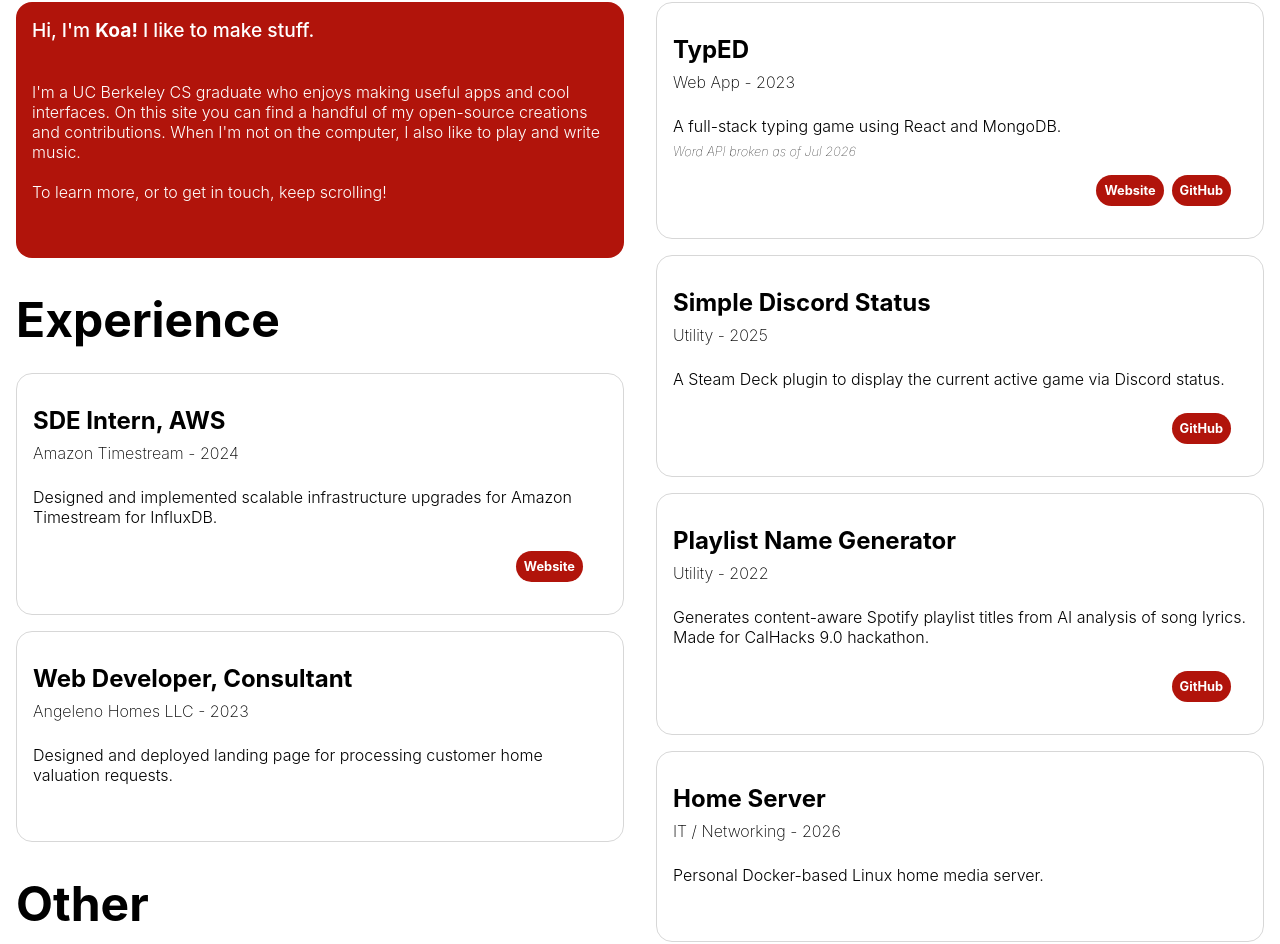
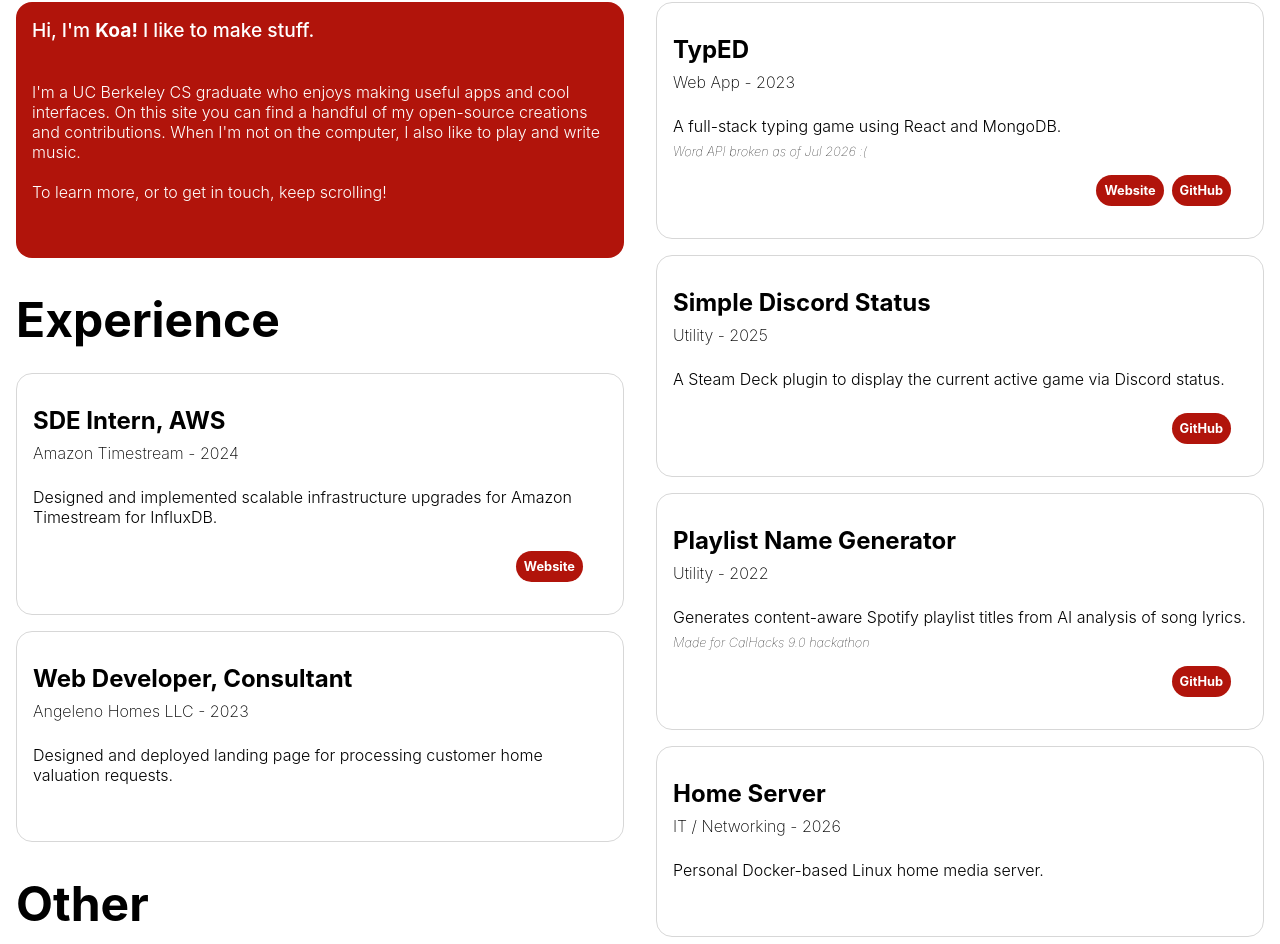
Before and after one commit to Miratari/personal-website, a React (Create React App) app in the folder client/: page / in a window 1280 px wide. Shown: the part 945-1889 px from the top of the page. Built offline with nearby package versions, Linux system fonts and the light colour scheme.

Commit message:
split playlist name generator description into two sections.

```diff
--- a/client/src/App.js
+++ b/client/src/App.js
@@ -72,7 +72,7 @@
               demo="https://typed-mauve.vercel.app/"
               src="https://github.com/noah-whelann/typing-game"
               desc="A full-stack typing game using React and MongoDB."
-              note="Word API broken as of Jul 2026"/>
+              note="Word API broken as of Jul 2026 :("/>
             <Project
               title="Simple Discord Status"
               type="Utility - 2025"
@@ -82,7 +82,8 @@
               title="Playlist Name Generator"
               type="Utility - 2022"
               src="https://github.com/ehuang1126/Playlist-Name-Generator"
-              desc="Generates content-aware Spotify playlist titles from AI analysis of song lyrics. Made for CalHacks 9.0 hackathon."/>
+              desc="Generates content-aware Spotify playlist titles from AI analysis of song lyrics."
+              note="Made for CalHacks 9.0 hackathon"/>
             <Project
               title="Home Server"
               type="IT / Networking - 2026"
```
